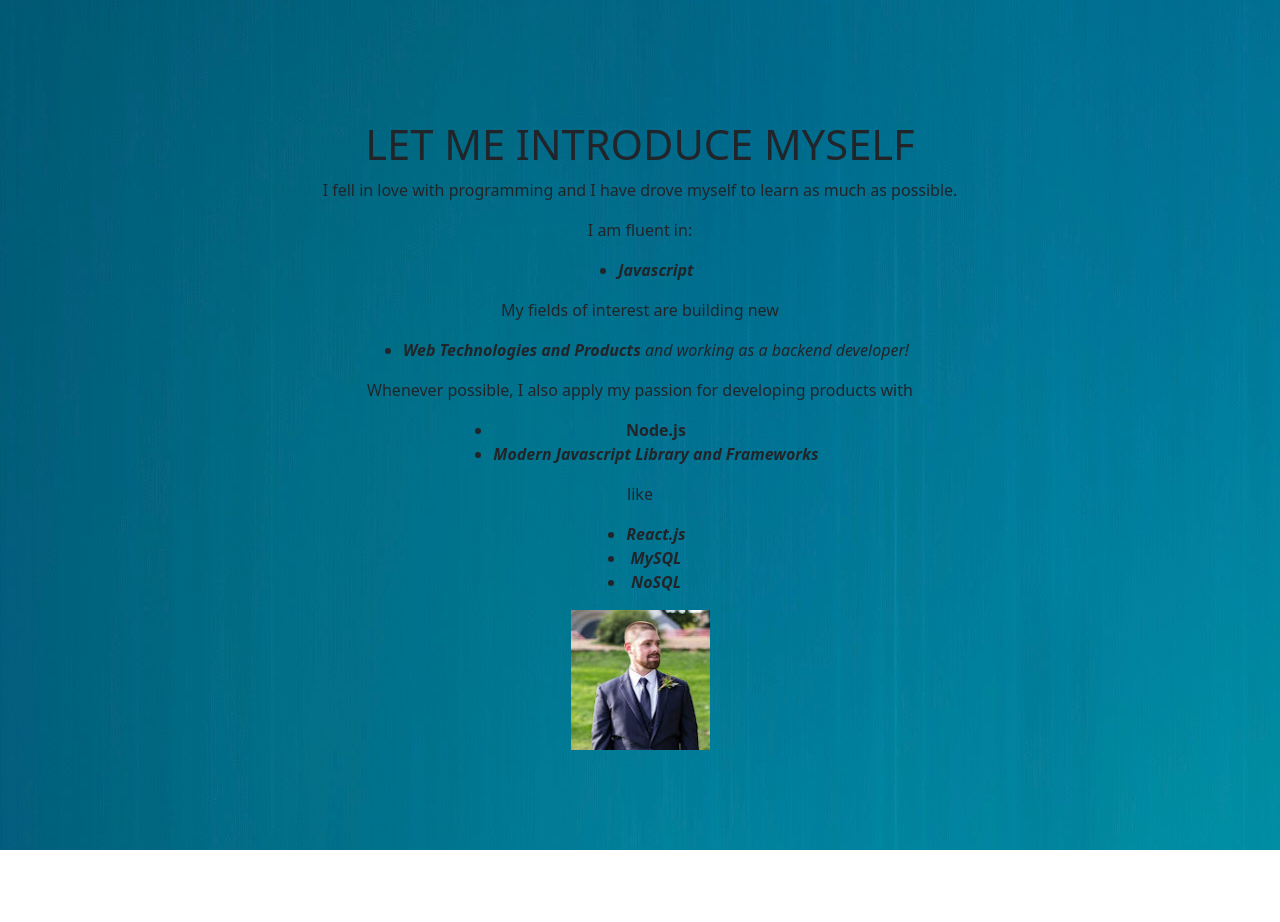
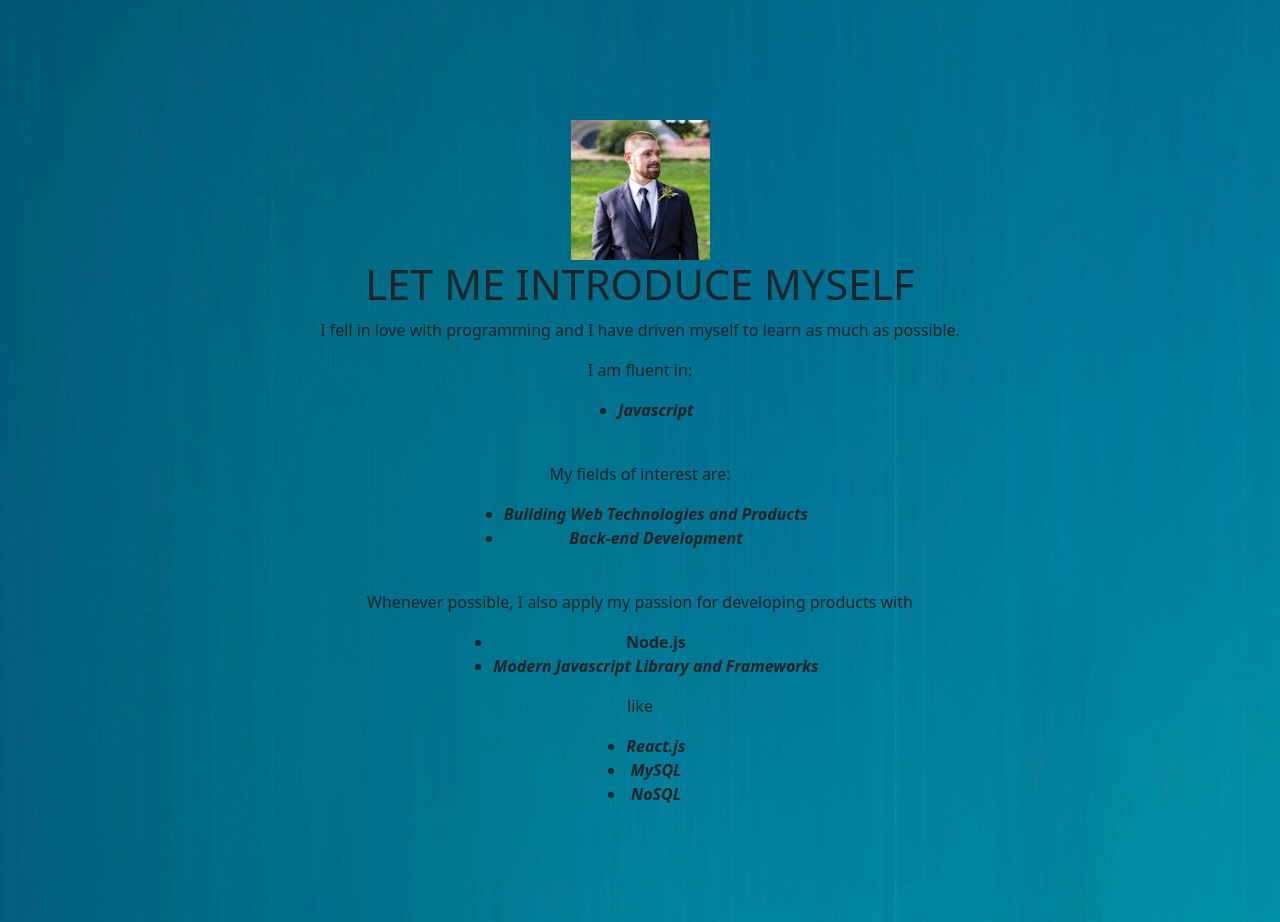
Before and after one commit to SirNathanJF/this-is-nate, a React (Create React App) app: page / in a window 1280 px wide. Shown: the part 620-1542 px from the top of the page. Before the commit the page ends 1470 px from the top, so only its background shows below. Built offline with nearby package versions, Linux system fonts and the light colour scheme.

Commit message:
styling changes and spelling errors

```diff
--- a/src/components/views/Home.js
+++ b/src/components/views/Home.js
@@ -35,7 +35,8 @@ export default function Home() {
         {/* Hero image of coder */}
         <img src={coder} alt="coder at desk" className="img-fluid" />
       </div>
-
+      {/* Picture of me */}
+      <img src={headshot} className="img-fluid" alt="avatar" />
       {/* Introduction | header */}
       <h2 style={{ fontSize: "2.6em" }}>
         LET ME <span className="purple">INTRODUCE</span> MYSELF
@@ -43,7 +44,7 @@ export default function Home() {
 
       {/* Introduction | description */}
       <p>
-        I fell in love with programming and I have drove myself to learn as much
+        I fell in love with programming and I have driven myself to learn as much
         as possible.
       </p>
       <p>I am fluent in:</p>
@@ -54,16 +55,22 @@ export default function Home() {
           </i>
         </li>
       </ul>
-      <p>My fields of interest are building new</p>
+      <p><br></br>My fields of interest are:</p>
       <ul>
         <li>
           <i>
-            <b className="purple">Web Technologies and Products </b>
-            and working as a backend developer!
+            <b className="purple">Building Web Technologies and Products </b>
+          </i>
+        </li>
+        <li>
+          <i>
+            <b>
+              Back-end Development
+            </b>
           </i>
         </li>
       </ul>
-      <p>
+      <p><br></br>
         Whenever possible, I also apply my passion for developing products with
       </p>
       <ul>
@@ -95,8 +102,7 @@ export default function Home() {
         </li>
       </ul>
 
-      {/* Picture of me */}
-      <img src={headshot} className="img-fluid" alt="avatar" />
+
     </section>
   );
 }
--- a/src/components/views/Typewrite.js
+++ b/src/components/views/Typewrite.js
@@ -9,7 +9,7 @@ function Typewrite() {
           "Full-Stack Developer",
           "Github Guru",
           "React Developer",
-          "NodeJS Ninja",
+          "Node.JS Ninja",
         ],
         autoStart: true,
         loop: true,
--- a/src/index.css
+++ b/src/index.css
@@ -4,6 +4,9 @@ header {
   width: 100vw;
   display: flex;
   justify-content: space-between;
+}
+h2 name {
+  padding-left: 10px;
 }
 
 nav {
@@ -21,6 +24,7 @@ nav {
 
 .name {
   color: #07020D;
+  padding-left: 2vw;
 }
 
 body {
```
